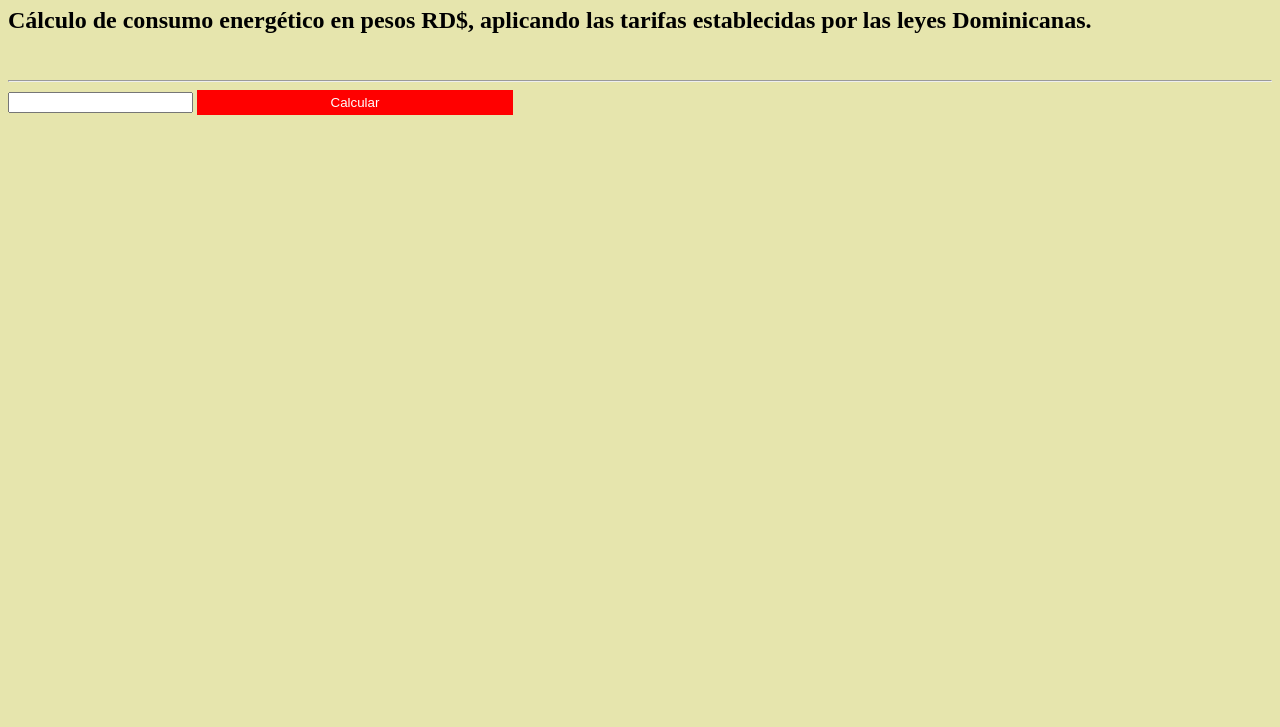
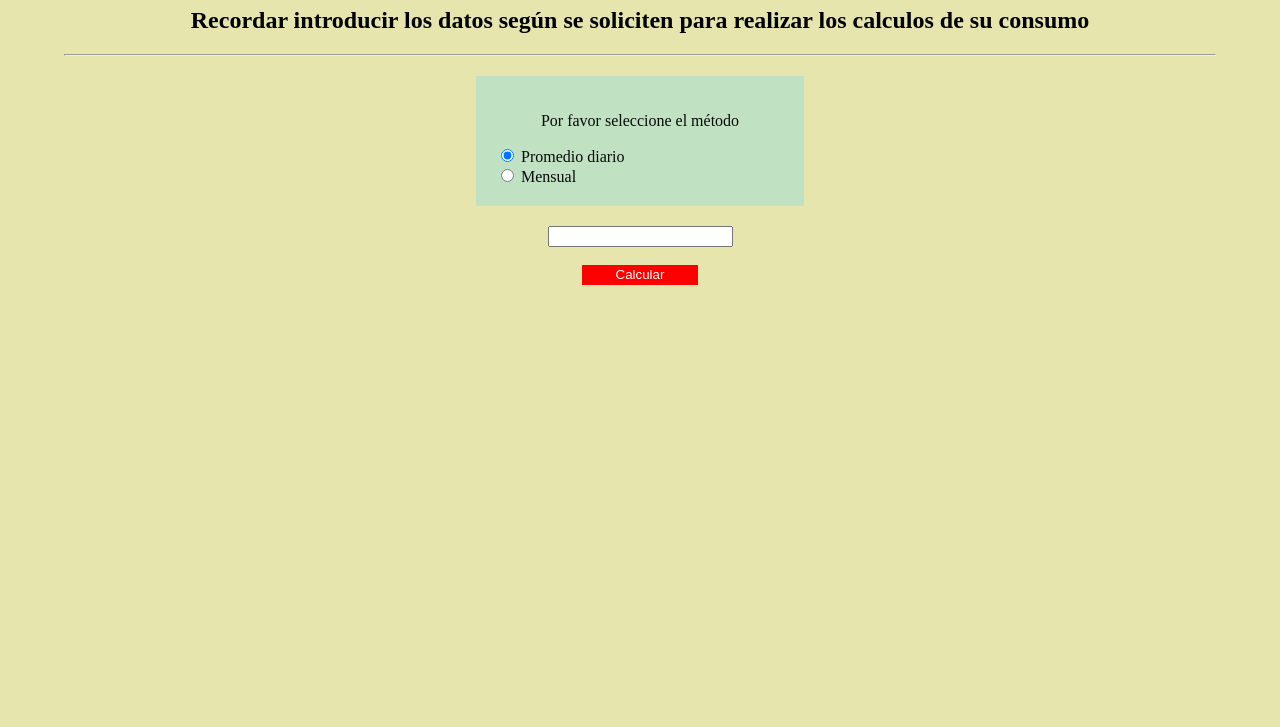
Before and after one commit to rtaveras07/kwhm, a plain HTML site: page index.html in a window 1280 px wide. Shown: the part 73-800 px from the top of the page. Drawn offline with Linux system fonts and the light colour scheme.

Commit message:
por kwh cambios

```diff
--- a/app.js
+++ b/app.js
@@ -1,6 +1,6 @@
 
 document.getElementById('add-item').addEventListener('click', realizarCalculos);
-var diasFacturacion = 30;// los dias establecidos para la fkacturacion por la empresa 30 dias
+var diasFacturacion = 0;// los dias establecidos para la fkacturacion por la empresa 30 dias
 var consumo = 0;
 var precioRango1 = 4.44; // hasta 200 kw
 var precioRango2 = 6.97;// de 201 a 300
@@ -15,6 +15,15 @@ var cargofijo1 = 37.95  // si su consumo es inferior a 100 kw
 
 
 function realizarCalculos() {
+ let diario= document.getElementById("diario");
+// let mensual= document.getElementById("mensual");
+  if (diario.checked==true) {
+    diasFacturacion = 30;
+    } else {
+      diasFacturacion = 1;
+    }
+
+
   localStorage.clear();
   let kw = document.getElementById('entrada').value; //valor entrada
   consumo = kw * diasFacturacion; //multiplicando para saber que consumo tendra mensual si el consumo diario es el introducido
--- a/index.html
+++ b/index.html
@@ -1,5 +1,6 @@
 <!DOCTYPE html>
 <html lang="es">
+
 <head>
     <meta charset="UTF-8">
     <meta name="viewport" content="width=device-width, initial-scale=1.0">
@@ -7,23 +8,38 @@
     <link rel="stylesheet" href="style.css">
     <title>KWH RD$</title>
 </head>
+
 <body>
+<center>
+    <h1>Cálculo de consumo energético a RD$</h1>
+    <h2>Recordar introducir los datos según se soliciten para realizar los calculos de su consumo</h2>
 
-        <h1>Cálculo de consumo energético a RD$</h1>
-        <h2>Cálculo de consumo energético en pesos RD$, aplicando las tarifas establecidas por las leyes Dominicanas.
-        </h2>
+</center>
+    <hr>
+    <form>
+        <center><p>Por favor seleccione el método</p></center>
+        <input type="radio" id="diario" name="tipoconsumo" value="diario" checked>
+        <label for="diario">Promedio diario</label><br>
 
-             <br>
-             <hr>
-        <input id="entrada" >
+        <input type="radio" id="mensual" name="tipoconsumo" value="mensual">
+        <label for="mensual">Mensual</label><br>
 
 
-       <button id="add-item"   >Calcular</button>
 
-        <ul  id="descripcionConsumo">
+    </form>
+    <b> <center> <input id="entrada"> <br> <br>
+
+
+
+
+
+        <button id="add-item">Calcular</button>
+
+        <ul id="descripcionConsumo">
             <li> </li>
         </ul>
+    </center>
+        <script src="app.js"></script>
+</body>
 
-    <script src="app.js"></script>
-</body>
 </html>
--- a/style.css
+++ b/style.css
@@ -1,14 +1,15 @@
+body{width:90%;margin: 0 auto;min-width:600px;max-width:2000px}
 body{
     background-color: rgb(230, 229, 173);
 }
 
 form{
-    background-color: rgb(39, 139, 0);
-    width: 50%;
-    color: white;
-    margin: 50px auto;
-    padding: 50px;
-    box-sizing: border-box;
+    background-color: rgb(192, 226, 195);
+    width: 25%;
+    color: rgb(8, 8, 8);
+    margin: 20px auto;
+    padding: 20px;
+    box-sizing: content-box;
 }
 
 form h1{
@@ -23,8 +24,8 @@ form input#todo-input{
 }
 
 button{
-    height: 25px;
-    width: 25%;
+    height: 20px;
+    width: 10%;
     background-color: red;
     color: white;
     border-style: none;
```
